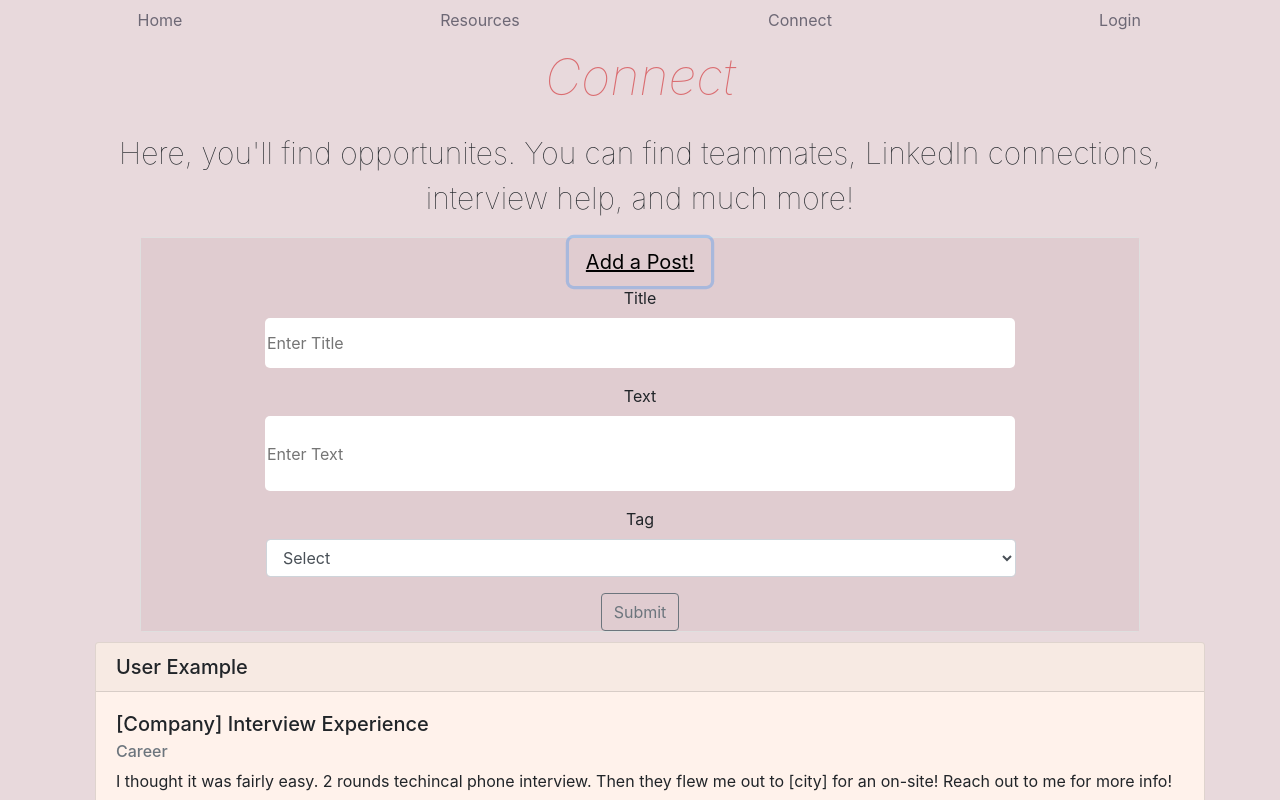
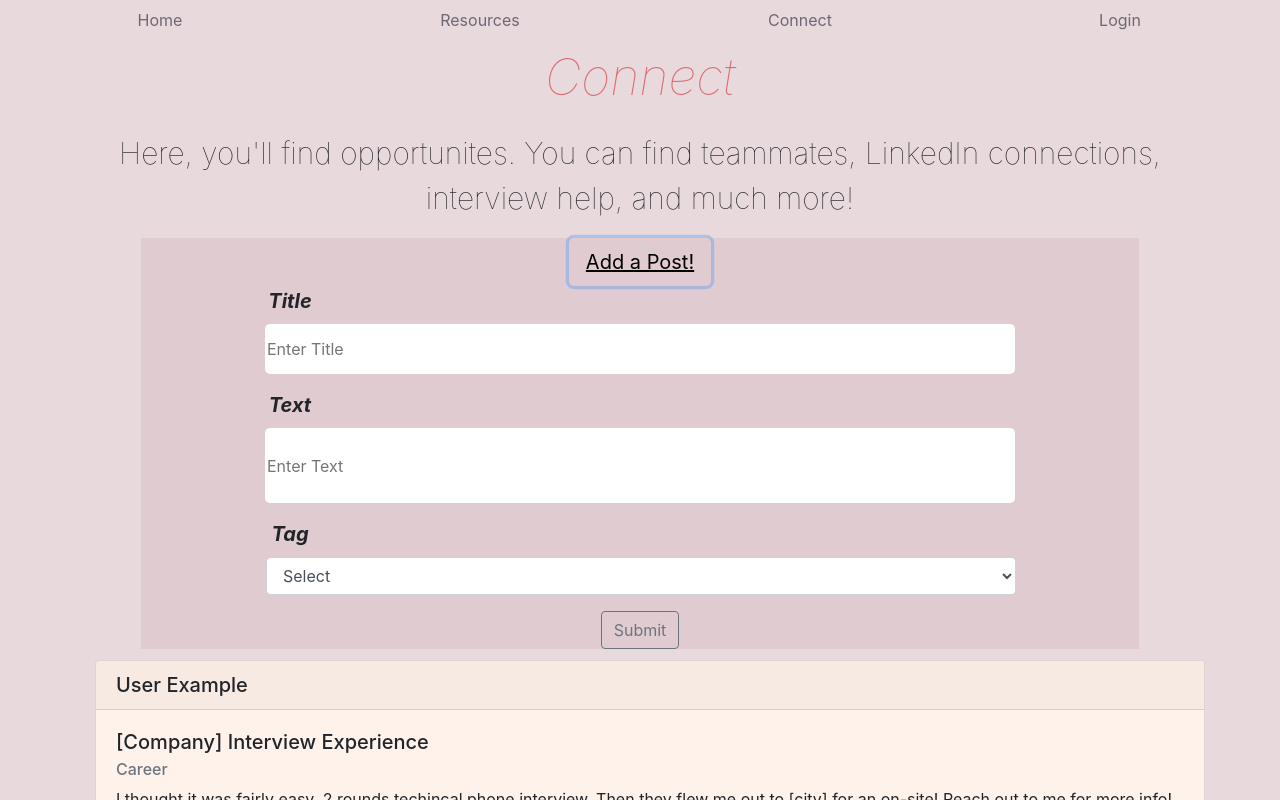
Before and after one commit to sbsanjana/sbsanjana.github.io, a React (Create React App) app: page /connect in a window 1280 px wide. Both pictures are taken after a click on the button "Add a Post!". Shown: the top 800 px of the page. Built offline with nearby package versions, Linux system fonts and the light colour scheme; data requests are answered from the project's data file.

Commit message:
minor fixes

```diff
--- a/src/components/Connect.js
+++ b/src/components/Connect.js
@@ -5,7 +5,7 @@ import ConnectForm from './ConnectForm.js'
 export default class Connect extends React.Component {
     constructor(props) {
         super(props)
-        this.state={}
+        this.state={selected:'all'}
     }
 
     componentDidMount() {
@@ -19,30 +19,16 @@ export default class Connect extends React.Component {
                     <Container>
                       <Col ms={4}>
                           <Row xs={1}>
-
-
                             <Card style={{ width:300, height:275, margin:10, backgroundColor:'#FFF2EB' }}>
                             <Card.Header as="h5">{post.user}</Card.Header>
-
                             <Card.Body>
-
                                 <Card.Title>{post.title}</Card.Title>
-
                                 <Card.Subtitle className="mb-2 text-muted">{post.tags}</Card.Subtitle>
-
                                 <Card.Text>
                                 {post.text}
                                 </Card.Text>
-
-
                             </Card.Body>
-
-
-
-
                             <Card.Footer className="text-muted">{post.date}</Card.Footer>
-
-
                         </Card>
 
                     </Row>
--- a/src/components/ConnectForm.js
+++ b/src/components/ConnectForm.js
@@ -54,13 +54,6 @@ export default class ConnectForm extends React.Component {
             'tag': this.state.tag
 
         };
-        // let url ='http://localhost:3001/posts'
-
-    // axios.post(url, { userObject })
-    //   .then(res => {
-    //     console.log(res);
-    //     console.log(res.data);
-    //   })
 
     var d = new Date();
 
@@ -113,17 +106,17 @@ export default class ConnectForm extends React.Component {
 
       <Form>
             <Form.Group controlId="formBasicEmail">
-                <Form.Label>Title</Form.Label> <br />
+                <Form.Label style={{marginLeft:-700,fontSize:20, fontStyle:'italic', fontWeight:'bolder'}}>Title</Form.Label> <br />
                 <input type="email" placeholder="Enter Title" style={{width:750, height: 50, borderRadius:5, border:'none'}} onChange={this.handleTitle} />
 
             </Form.Group>
 
             <Form.Group controlId="formBasicPassword">
-                <Form.Label>Text</Form.Label> <br />
+                <Form.Label style={{marginLeft:-700,fontSize:20, fontStyle:'italic', fontWeight:'bolder'}}>Text</Form.Label> <br />
                 <input type="text area" style={{width:750, height:75, border:'none', borderRadius:5}}placeholder="Enter Text" onChange={this.handleText} />
             </Form.Group>
             <Form.Group controlId="">
-            <Form.Label>Tag</Form.Label>
+            <Form.Label style={{marginLeft:-700, fontSize:20, fontStyle:'italic', fontWeight:'bolder'}}>Tag</Form.Label>
 
             <Form.Control as="select" style={{width:750, marginLeft:125}} onChange={this.handleTag}>
                 <option>Select </option>
```
Lines whose indentation alone changed are shown as unchanged.
